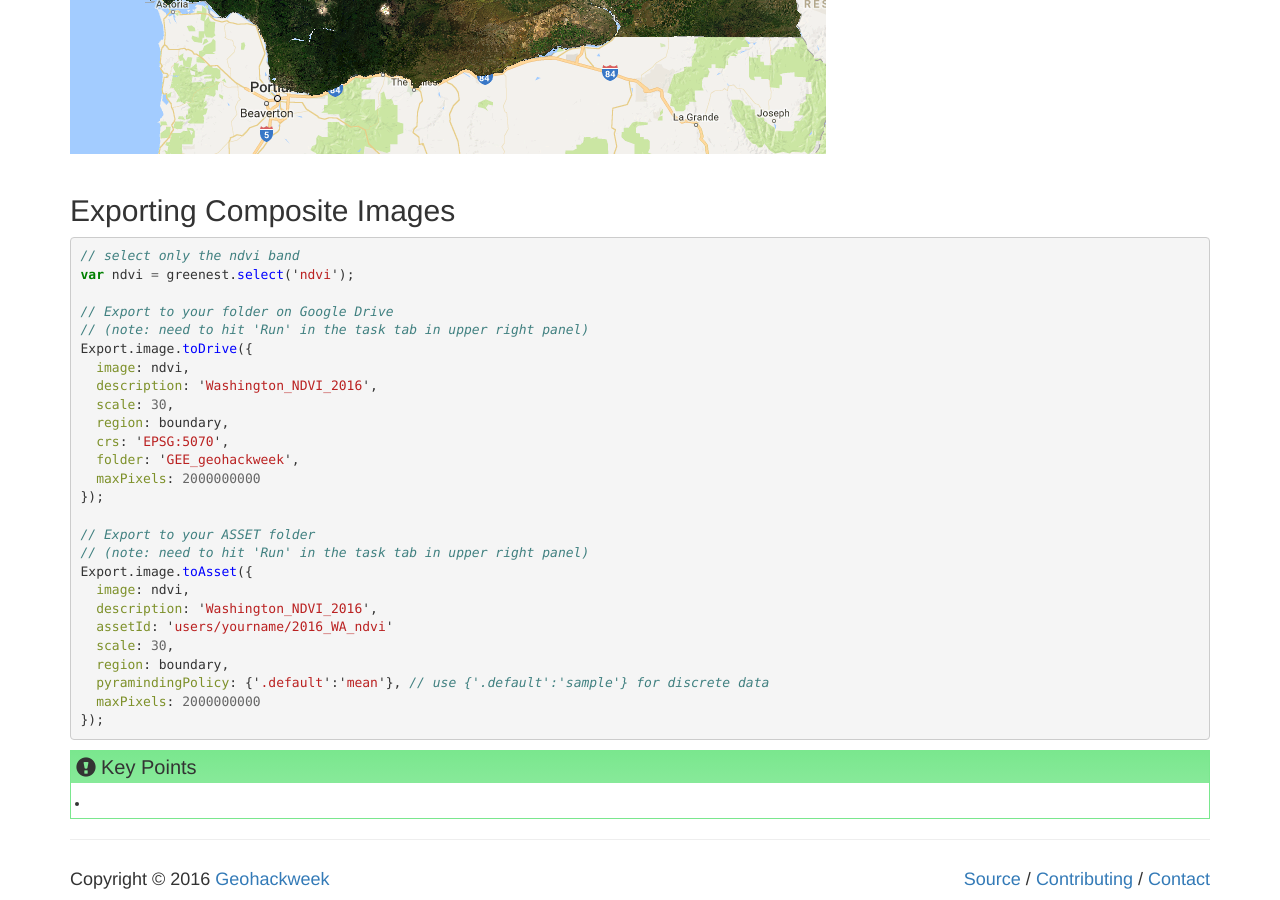
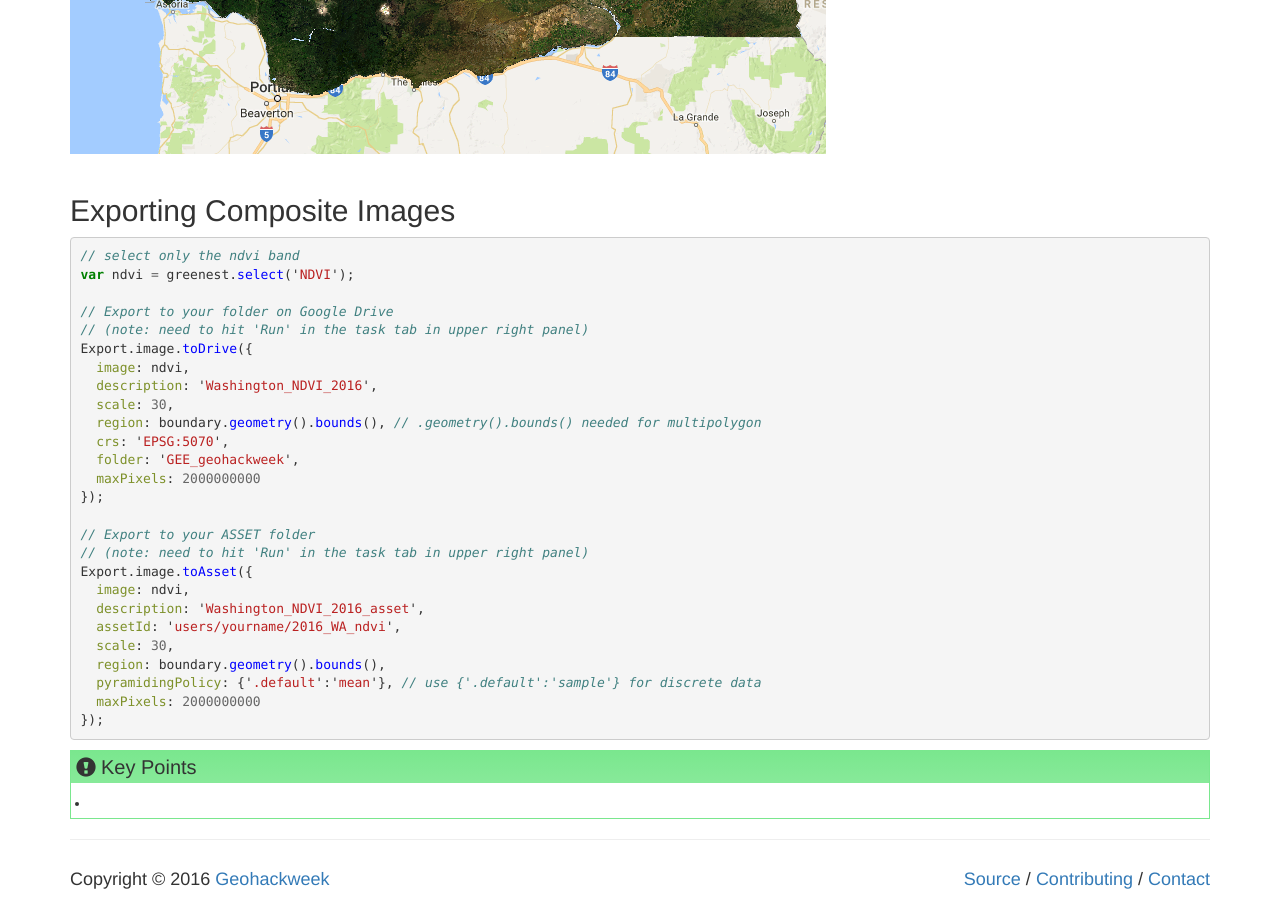
Before and after one commit to geohackweek/GoogleEarthEngine, a Jekyll site: the page built from _episodes/03-load-imagery.md, in a window 1280 px wide and 900 px high, scrolled down 4879 px. Built offline with Jekyll 4.4.1, drawn with Linux system fonts in a browser that asks for light colours.

Commit message:
fixed export code

```diff
--- a/_episodes/03-load-imagery.md
+++ b/_episodes/03-load-imagery.md
@@ -132,7 +132,7 @@ Map.addLayer(greenest, {bands: ['B4', 'B3', 'B2'], min: 0, max: 2000}, 'WA tcc',
 
 {% highlight javascript %}
 // select only the ndvi band
-var ndvi = greenest.select('ndvi');
+var ndvi = greenest.select('NDVI');
 
 // Export to your folder on Google Drive
 // (note: need to hit 'Run' in the task tab in upper right panel)
@@ -140,7 +140,7 @@ Export.image.toDrive({
   image: ndvi,
   description: 'Washington_NDVI_2016',
   scale: 30,
-  region: boundary,
+  region: boundary.geometry().bounds(), // .geometry().bounds() needed for multipolygon
   crs: 'EPSG:5070',
   folder: 'GEE_geohackweek',
   maxPixels: 2000000000
@@ -150,11 +150,11 @@ Export.image.toDrive({
 // (note: need to hit 'Run' in the task tab in upper right panel)
 Export.image.toAsset({
   image: ndvi,
-  description: 'Washington_NDVI_2016',
-  assetId: 'users/yourname/2016_WA_ndvi'
+  description: 'Washington_NDVI_2016_asset',
+  assetId: 'users/yourname/2016_WA_ndvi',
   scale: 30,
-  region: boundary,
-  pyramindingPolicy: {'.default':'mean'}, // use {'.default':'sample'} for discrete data
+  region: boundary.geometry().bounds(),
+  pyramidingPolicy: {'.default':'mean'}, // use {'.default':'sample'} for discrete data
   maxPixels: 2000000000
 });
 {% endhighlight %}
```
